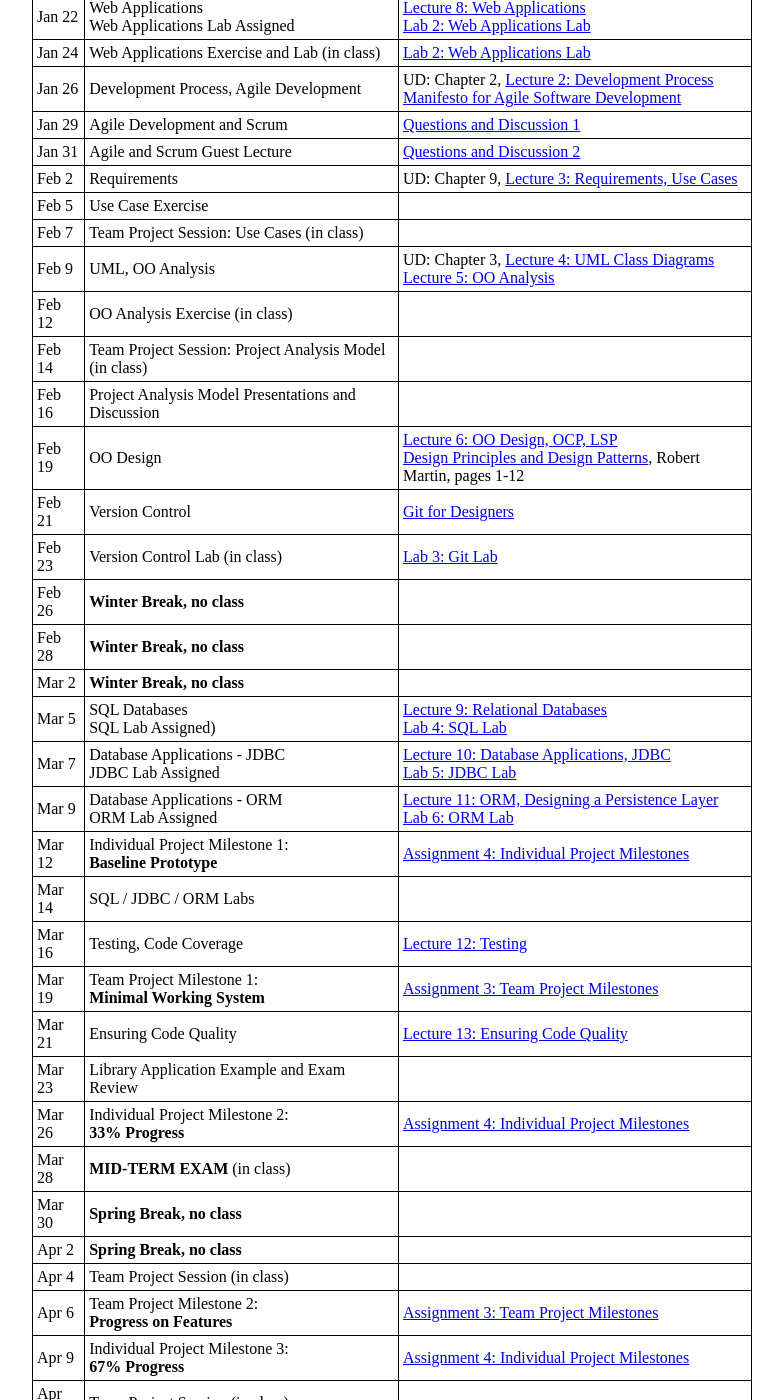
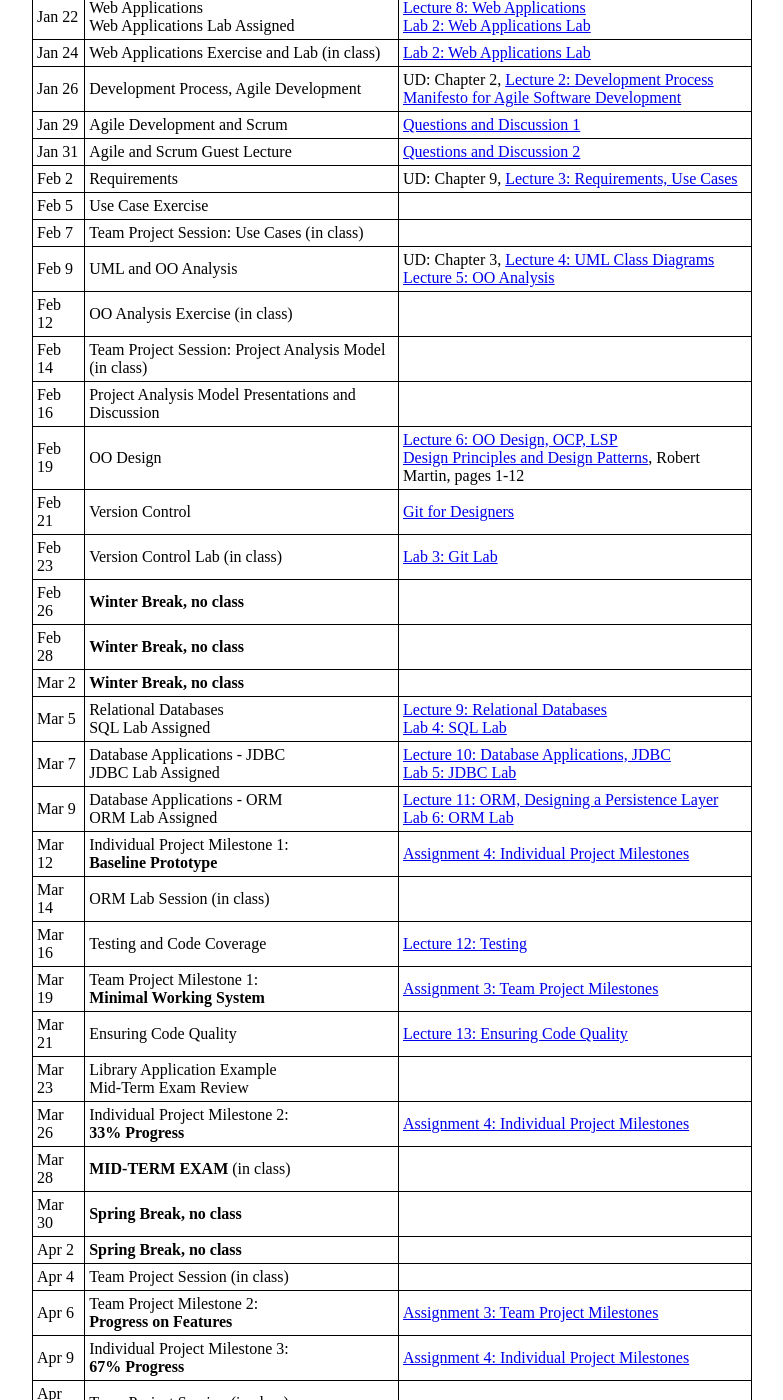
Before and after one commit to ycpcs/cs320-spring2018, a Jekyll site: the page built from schedule.md, in a window 1280 px wide and 1400 px high, scrolled down 288 px. Shown: the whole window, without its empty margins (248-1031 px from the left). Built offline with Jekyll 4.4.1, drawn with Linux system fonts in a browser that asks for light colours; some of the changed text lies outside the part shown.

Commit message:
updated schedule

```diff
--- a/schedule.md
+++ b/schedule.md
@@ -21,7 +21,7 @@ Jan 31 | Agile and Scrum Guest Lecture | [Questions and Discussion 2](lectures/X
 Feb 2  | Requirements | UD: Chapter 9, [Lecture 3: Requirements, Use Cases](lectures/lecture03.html)
 Feb 5  | Use Case Exercise |
 Feb 7  | Team Project Session: Use Cases (in class) |
-Feb 9  | UML, OO Analysis | UD: Chapter 3, [Lecture 4: UML Class Diagrams](lectures/lecture04.html)<br> [Lecture 5: OO Analysis](lectures/lecture05.html)
+Feb 9  | UML and OO Analysis | UD: Chapter 3, [Lecture 4: UML Class Diagrams](lectures/lecture04.html)<br> [Lecture 5: OO Analysis](lectures/lecture05.html)
 Feb 12 | OO Analysis Exercise (in class) |
 Feb 14 | Team Project Session: Project Analysis Model (in class)
 Feb 16 | Project Analysis Model Presentations and Discussion
@@ -31,15 +31,15 @@ Feb 23 | Version Control Lab (in class) |  [Lab 3: Git Lab](./labs/lab03.html)
 Feb 26 | **Winter Break, no class**
 Feb 28 | **Winter Break, no class**
 Mar 2  | **Winter Break, no class**
-Mar 5  | SQL Databases<br> SQL Lab Assigned) | [Lecture 9: Relational Databases](lectures/lecture09.html)<br> [Lab 4: SQL Lab](./labs/lab04.html)
+Mar 5  | Relational Databases<br> SQL Lab Assigned | [Lecture 9: Relational Databases](lectures/lecture09.html)<br> [Lab 4: SQL Lab](./labs/lab04.html)
 Mar 7  | Database Applications - JDBC<br> JDBC Lab Assigned | [Lecture 10: Database Applications, JDBC](lectures/lecture10.html)<br> [Lab 5: JDBC Lab](./labs/lab05.html)
 Mar 9  | Database Applications - ORM <br> ORM Lab Assigned | [Lecture 11: ORM, Designing a Persistence Layer](lectures/lecture11.html)<br> [Lab 6: ORM Lab](./labs/lab06.html)
 Mar 12 | Individual Project Milestone 1:<br> **Baseline Prototype** | [Assignment 4: Individual Project Milestones](assign/assign04.html)
-Mar 14 | SQL / JDBC / ORM Labs
-Mar 16 | Testing, Code Coverage | [Lecture 12: Testing](lectures/lecture12.html)
+Mar 14 | ORM Lab Session (in class)
+Mar 16 | Testing and Code Coverage | [Lecture 12: Testing](lectures/lecture12.html)
 Mar 19 | Team Project Milestone 1:<br> **Minimal Working System** | [Assignment 3: Team Project Milestones](assign/assign03.html)
 Mar 21 | Ensuring Code Quality | [Lecture 13: Ensuring Code Quality](lectures/lecture13.html)
-Mar 23 | Library Application Example and Exam Review
+Mar 23 | Library Application Example<br> Mid-Term Exam Review
 Mar 26 | Individual Project Milestone 2:<br> **33% Progress** | [Assignment 4: Individual Project Milestones](assign/assign04.html)
 Mar 28 | **MID-TERM EXAM** (in class)
 Mar 30 | **Spring Break, no class**
@@ -59,5 +59,5 @@ Apr 27 | Team Project Session (in class)
 Apr 30 | Team Project Session (in class)
 May 2  | **Last Class**<br> Team Project Milestone 4:<br> **95% Working System** | <br>[Assignment 3: Team Project Milestones](assign/assign03.html)
 May 5 | Team Project Code & Report Due | [Assignment 8: Team Project Deliverables](assign/assign08.html)
-May 8 | Team Project Reflection Due<br>Team Project Self/Peer Evaluation Due | [Assignment 10: Team Project Reflection](assign/assign10.html)<br> [Assignment 11: Team Project Self/Peer Evaluation](assign/assign11.html)
+May 8 | Team Project Reflection Due<br>Team Project Self / Peer Evaluation Due | [Assignment 10: Team Project Reflection](assign/assign10.html)<br> [Assignment 11: Team Project Self / Peer Evaluation](assign/assign11.html)
 May 9 | **TEAM PROJECT PRESENTATIONS**<br>During Final Exam Period | [Assignment 8: Team Project Deliverables](assign/assign08.html)
```
